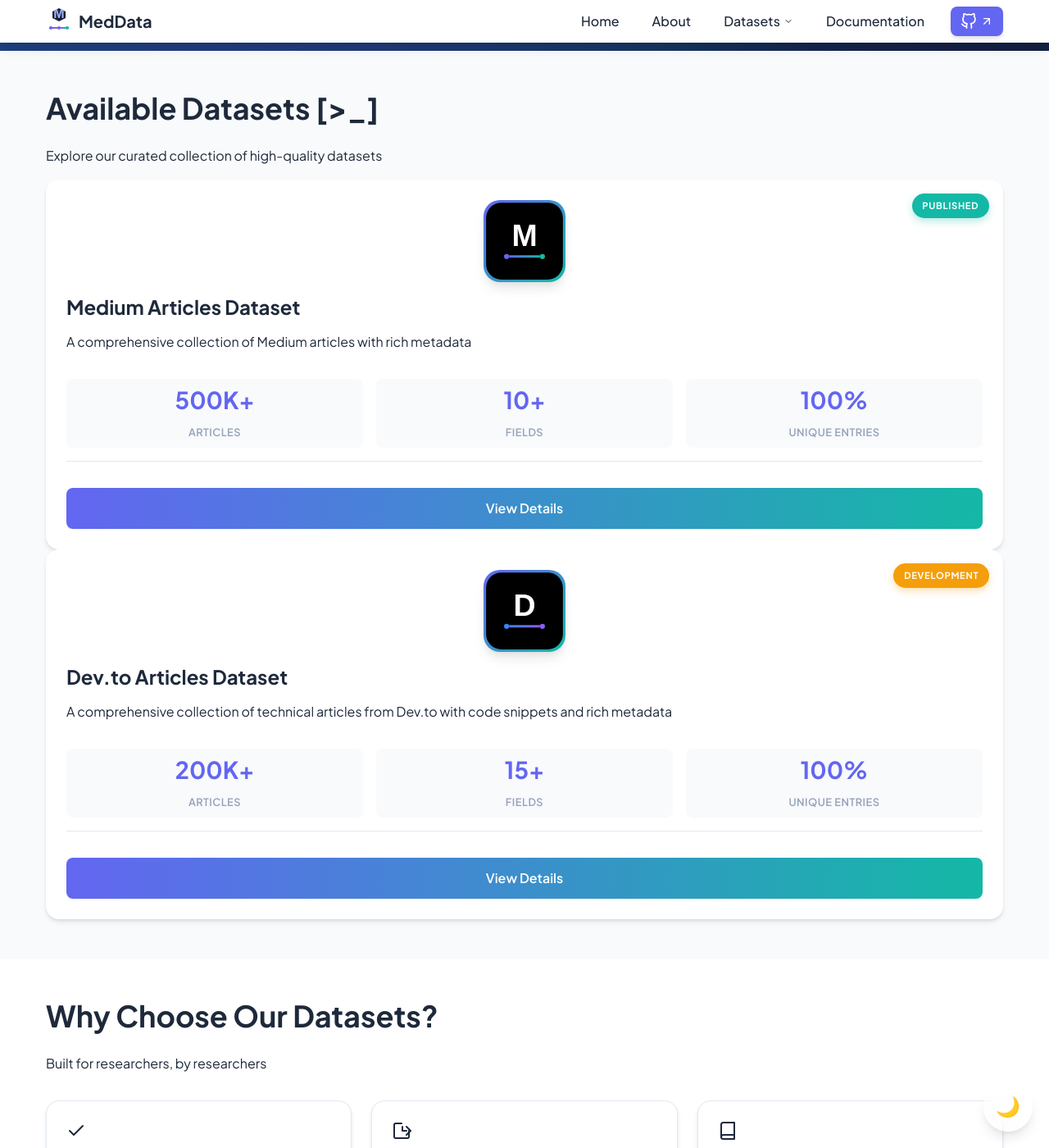
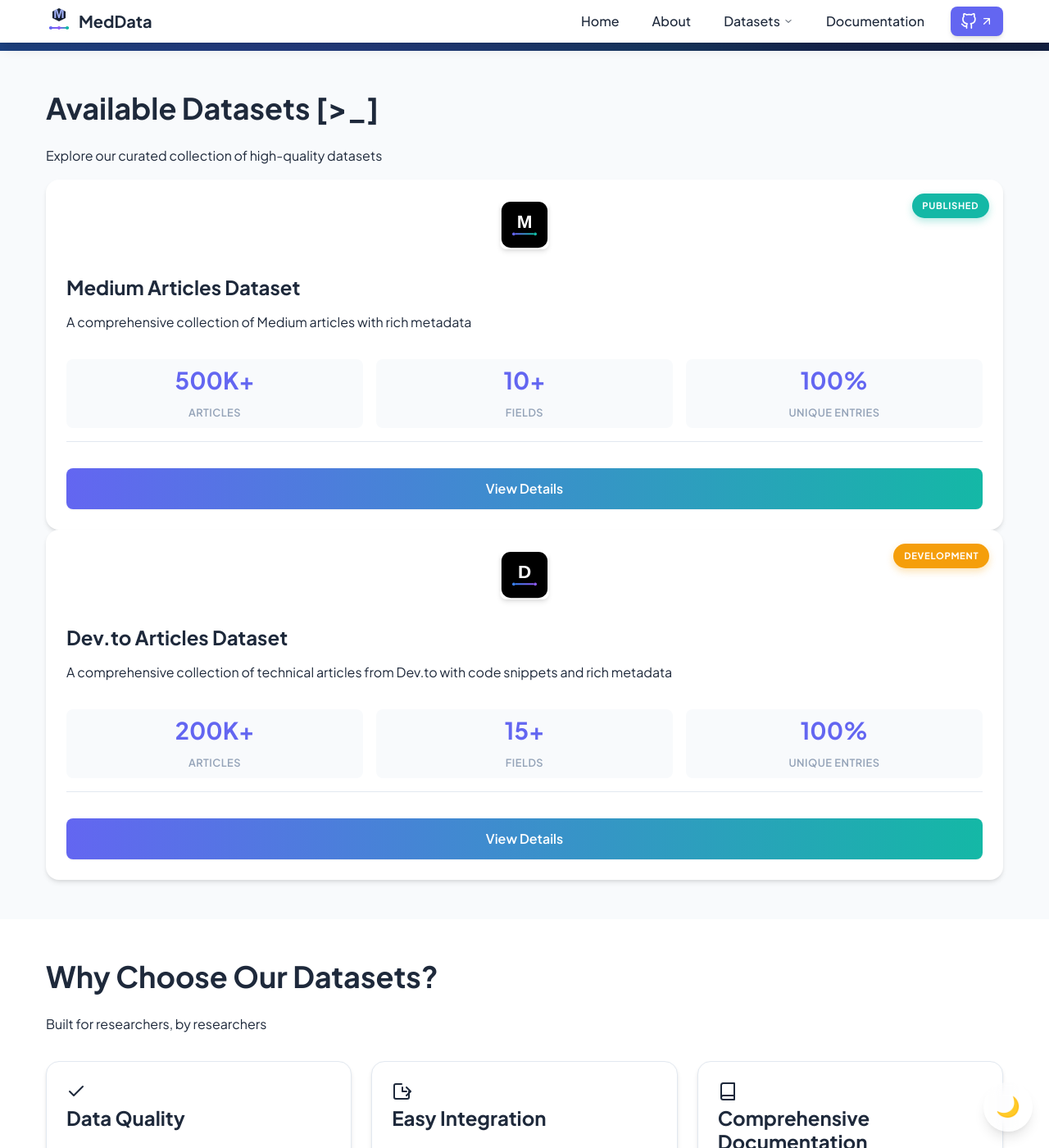
Before and after one commit to alaamer12/MedData, a Jekyll site: the page built from index.md, in a window 1280 px wide and 1400 px high, scrolled down 317 px. Shown: the whole window at 82% size. Built offline with Jekyll 4.4.1, drawn with Linux system fonts in a browser that asks for light colours.

Commit message:
fix: to use custom logo and fallback to css styled text logo

```diff
--- a/_includes/dataset-card.html
+++ b/_includes/dataset-card.html
@@ -7,13 +7,10 @@
       </span>
     </div>
 
-    {% if include.dataset.logo.text %}
-      <div class="dataset-logo">{{ include.dataset.logo.text }}</div>
-    {% elsif include.dataset.logo.url %}
-      <img src="{{ include.dataset.logo.url }}" alt="{{ include.dataset.name }}" class="dataset-logo">
-    {% else %}
-      <img src="{{ site.baseurl }}/assets/images/{{ include.dataset.id | default: 'default' }}-logo.svg" alt="{{ include.dataset.name | default: 'Dataset' }}" class="dataset-logo" onerror="this.onerror=null; this.src='{{ site.baseurl }}/assets/images/default-logo.svg';">
-    {% endif %}
+    <div class="dataset-logo-container">
+      <img src="{{ site.baseurl }}/assets/images/{{ include.dataset.id | default: 'default' }}-logo.svg" alt="{{ include.dataset.name | default: 'Dataset' }}" class="dataset-logo dataset-logo-svg" onerror="this.style.display='none'; this.nextElementSibling.style.display='flex';">
+      <div class="dataset-logo dataset-logo-fallback" style="display: none;">{{ include.dataset.logo.text | default: include.dataset.name | slice: 0 }}</div>
+    </div>
 
     <h3>{{ include.dataset.name | default: "Dataset" }}</h3>
     <p>{{ include.dataset.description | default: "No description available" | truncate: 120 }}</p>
--- a/assets/css/main.css
+++ b/assets/css/main.css
@@ -613,7 +613,46 @@
   transition: all var(--transition-normal);
 }
 
-.dataset-card:hover .dataset-logo {
+/* SVG logo styling */
+.dataset-logo img,
+img.dataset-logo {
+  width: 60px;
+  height: 60px;
+  border-radius: var(--radius-md);
+  box-shadow: var(--shadow-md);
+  transition: all var(--transition-normal);
+  background: transparent;
+}
+
+/* Logo container */
+.dataset-logo-container {
+  display: flex;
+  align-items: center;
+  justify-content: center;
+  margin-bottom: var(--spacing-md);
+}
+
+/* Text fallback logo styling */
+div.dataset-logo,
+.dataset-logo-fallback {
+  width: 60px;
+  height: 60px;
+  display: flex;
+  align-items: center;
+  justify-content: center;
+  margin-bottom: var(--spacing-md);
+  border-radius: var(--radius-md);
+  font-size: 1.5rem;
+  font-weight: 700;
+  color: white;
+  background: linear-gradient(135deg, var(--primary-color), var(--secondary-color));
+  box-shadow: var(--shadow-md);
+  transition: all var(--transition-normal);
+}
+
+.dataset-card:hover .dataset-logo,
+.dataset-card:hover .dataset-logo-svg,
+.dataset-card:hover .dataset-logo-fallback {
   transform: scale(1.1) rotate(5deg);
 }
 
@@ -2148,7 +2187,8 @@
   z-index: 2;
 }
 
-.dataset-logo {
+/* Dataset page header logo styling */
+.dataset-page .dataset-header .dataset-logo {
   width: 100px;
   height: 100px;
   display: flex;
@@ -2166,7 +2206,47 @@
   transition: transform var(--transition-normal);
 }
 
-.dataset-logo:hover {
+/* SVG logo styling for dataset page header */
+.dataset-page .dataset-header img.dataset-logo {
+  width: 100px;
+  height: 100px;
+  border-radius: 20px;
+  box-shadow: var(--shadow-lg);
+  transition: transform var(--transition-normal);
+  background: transparent;
+}
+
+/* Logo container for dataset page header */
+.dataset-page .dataset-header .dataset-logo-container {
+  display: flex;
+  align-items: center;
+  justify-content: center;
+  margin: 0 auto var(--spacing-md);
+}
+
+/* Text fallback logo styling for dataset page header */
+.dataset-page .dataset-header div.dataset-logo,
+.dataset-page .dataset-header .dataset-logo-fallback {
+  width: 100px;
+  height: 100px;
+  display: flex;
+  align-items: center;
+  justify-content: center;
+  margin: 0 auto var(--spacing-md);
+  border-radius: 20px;
+  font-size: 2rem;
+  font-weight: 700;
+  color: white;
+  background: linear-gradient(135deg, var(--primary-color), var(--secondary-color));
+  box-shadow: var(--shadow-lg);
+  position: relative;
+  overflow: hidden;
+  transition: transform var(--transition-normal);
+}
+
+.dataset-page .dataset-header .dataset-logo:hover,
+.dataset-page .dataset-header .dataset-logo-svg:hover,
+.dataset-page .dataset-header .dataset-logo-fallback:hover {
   transform: scale(1.05) rotate(5deg);
 }
 
```
Also changed, not shown: _includes/dataset-content.html (+4 -7 lines), _layouts/dataset.html (+4 -5 lines).
